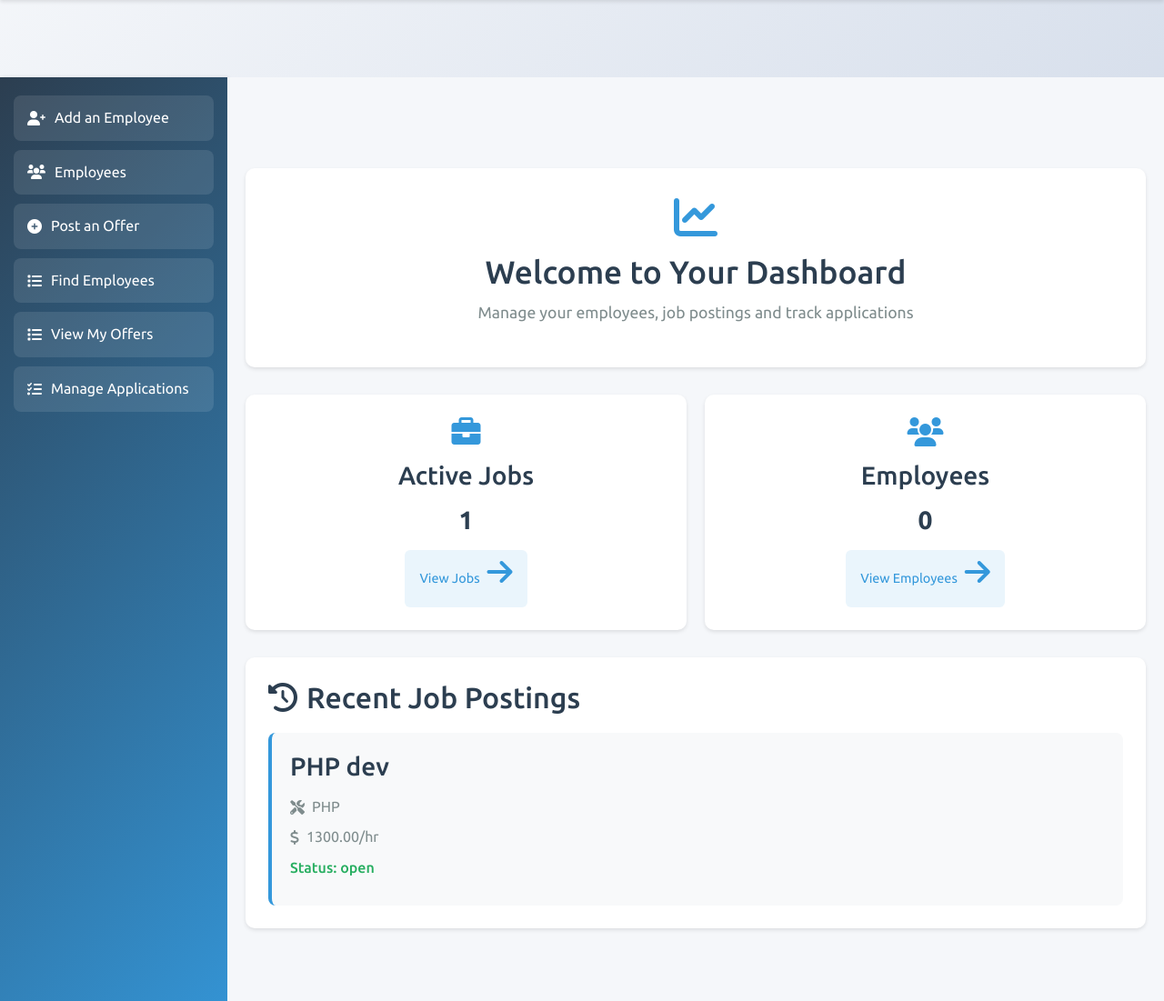
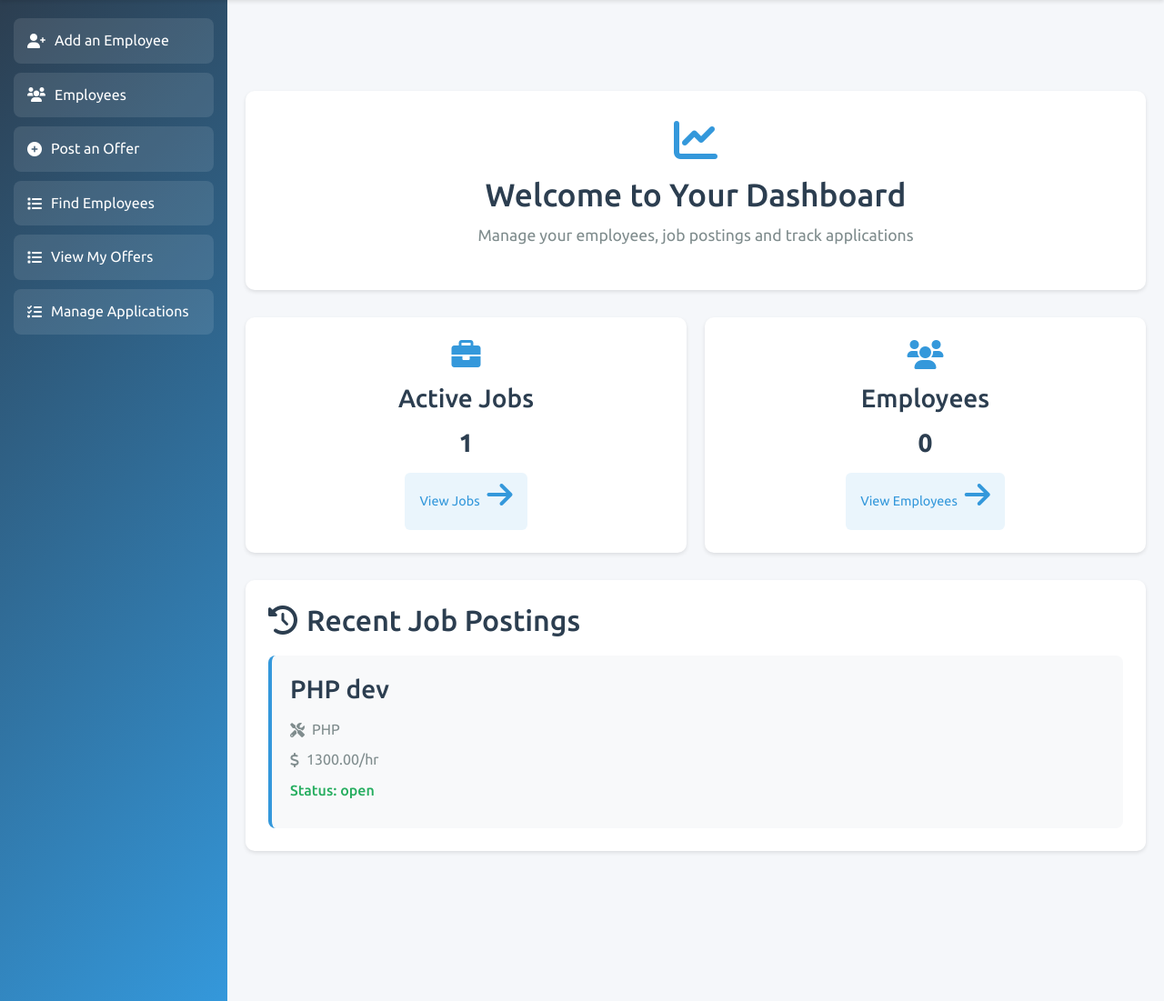
Before and after one commit to nafis-muktashid/CSE311L-CC, a PHP site: page /dashboard.php in a window 1280 px wide. Shown: the part 85-1186 px from the top of the page at 91% size. Run offline with PHP 8.4, Linux system fonts and the light colour scheme; a user stored in the database is signed in; data comes from the database, SQL or seed files in the repository; data that the repository does not hold is empty.

Commit message:
dashboard ui good again

```diff
--- a/css/dashboard.css
+++ b/css/dashboard.css
@@ -27,7 +27,7 @@ body {
 /* Dashboard specific styles */
 .dashboard-container {
 	position: absolute;
-	top: 85px;
+	/* top: 85px; */
 	left: 250px;
 	right: 0;
 	height: 100%;
--- a/css/sidebar.css
+++ b/css/sidebar.css
@@ -1,6 +1,6 @@
 .sidebar-container {
 	position: absolute;
-	top: 85px;
+	/* top: 85px; */
 	left: 0;
 	width: 250px;
 	height: 100%;
```
